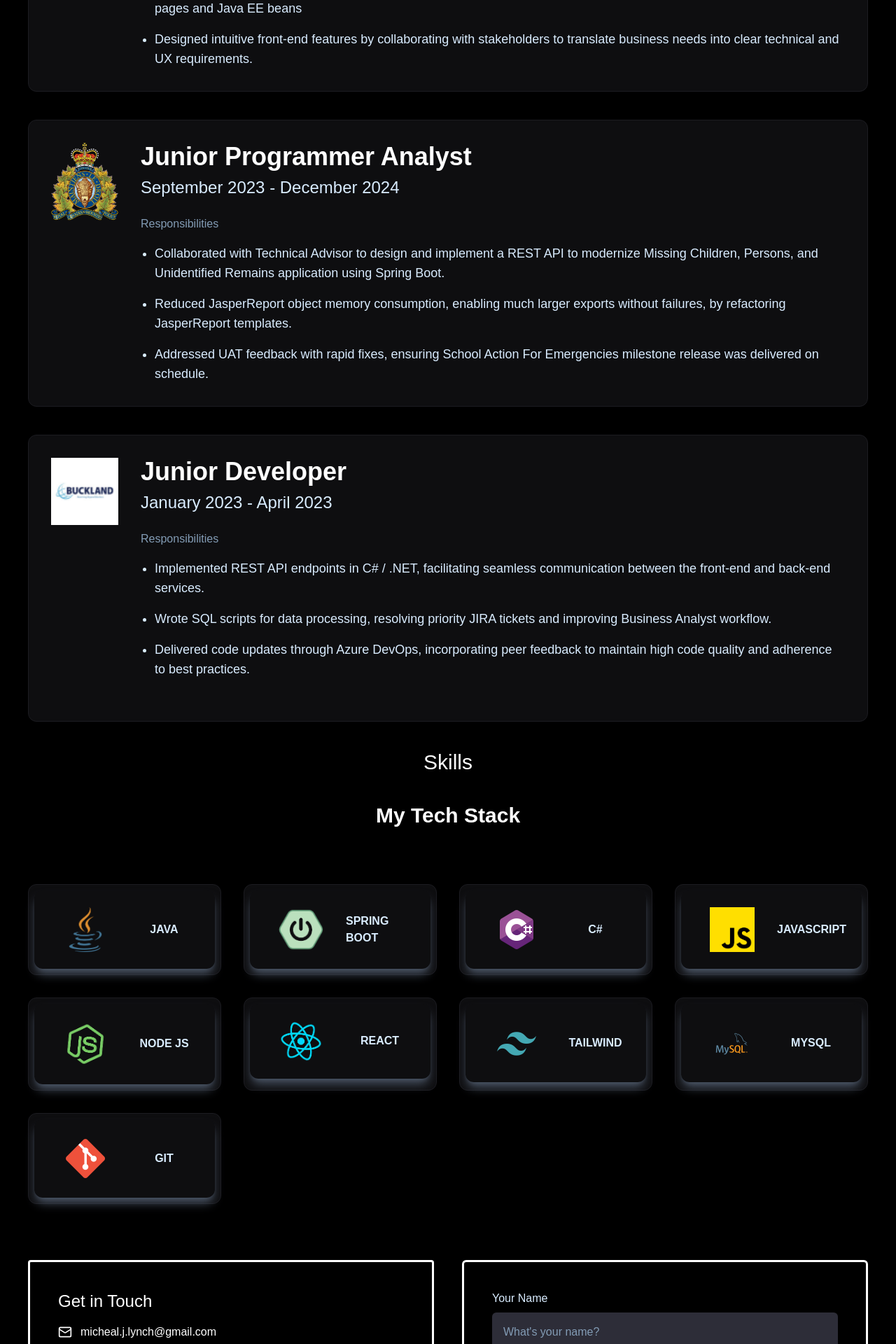
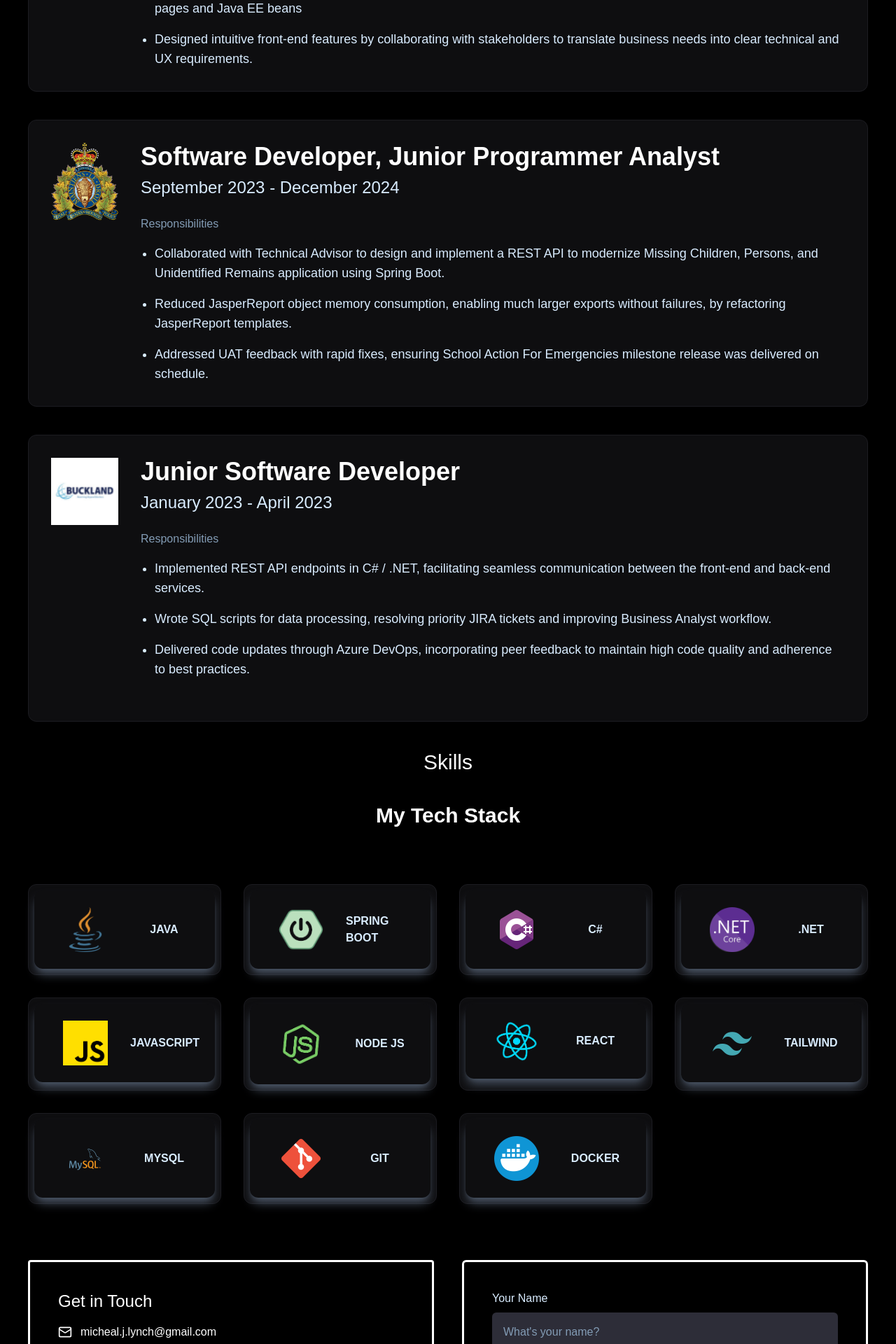
Before and after one commit to m-lynch91/mjl_portfolio, a React (Vite) app: page / in a window 1280 px wide. Shown: the part 4975-6895 px from the top of the page at 70% size. Built offline with nearby package versions, Linux system fonts and the light colour scheme; a web font is replaced by a local one.

Commit message:
more personalization to constants

```diff
--- a/src/constants/index.ts
+++ b/src/constants/index.ts
@@ -119,6 +119,10 @@ const techStackImgs: Image[] = [
 		imgPath: "/images/logos/csharp.png",
 	},
 	{
+		name: ".NET",
+		imgPath: "/images/logos/NET.png",
+	},
+	{
 		name: "JAVASCRIPT",
 		imgPath: "/images/logos/javascript.png",
 	},
@@ -142,6 +146,10 @@ const techStackImgs: Image[] = [
 		name: "GIT",
 		imgPath: "/images/logos/git.png",
 	},
+	{
+		name: "DOCKER",
+		imgPath: "/images/logos/docker.png",
+	},
 
 ]
 
@@ -149,7 +157,7 @@ const expCards: ExperienceCard[] = [
 	{
 		imgPath: "/images/exp1.png",
 		logoPath: "/images/rcmp-logo1.png",
-		title: "Programmer Analyst",
+		title: "Software Developer, Programmer Analyst",
 		date: "December 2024 - May 2025",
 		responsibilities: [
 			"Designed and executed Oracle database schema modifications using Data Definition Language (DDL) changes, ensuring backward compatibility and supporting new feature deployments.",
@@ -160,7 +168,7 @@ const expCards: ExperienceCard[] = [
 	{
 		imgPath: "/images/exp1.png",
 		logoPath: "/images/rcmp-logo1.png",
-		title: "Junior Programmer Analyst",
+		title: "Software Developer, Junior Programmer Analyst",
 		date: "September 2023 - December 2024",
 		responsibilities: [
 			"Collaborated with Technical Advisor to design and implement a REST API to modernize Missing Children, Persons, and Unidentified Remains application using Spring Boot.",
@@ -171,7 +179,7 @@ const expCards: ExperienceCard[] = [
 	{
 		imgPath: "/images/exp2.png",
 		logoPath: "/images/buckland-logo1.png",
-		title: "Junior Developer",
+		title: "Junior Software Developer",
 		date: "January 2023 - April 2023",
 		responsibilities: [
 			"Implemented REST API endpoints in C# / .NET, facilitating seamless communication between the front-end and back-end services.",
```
